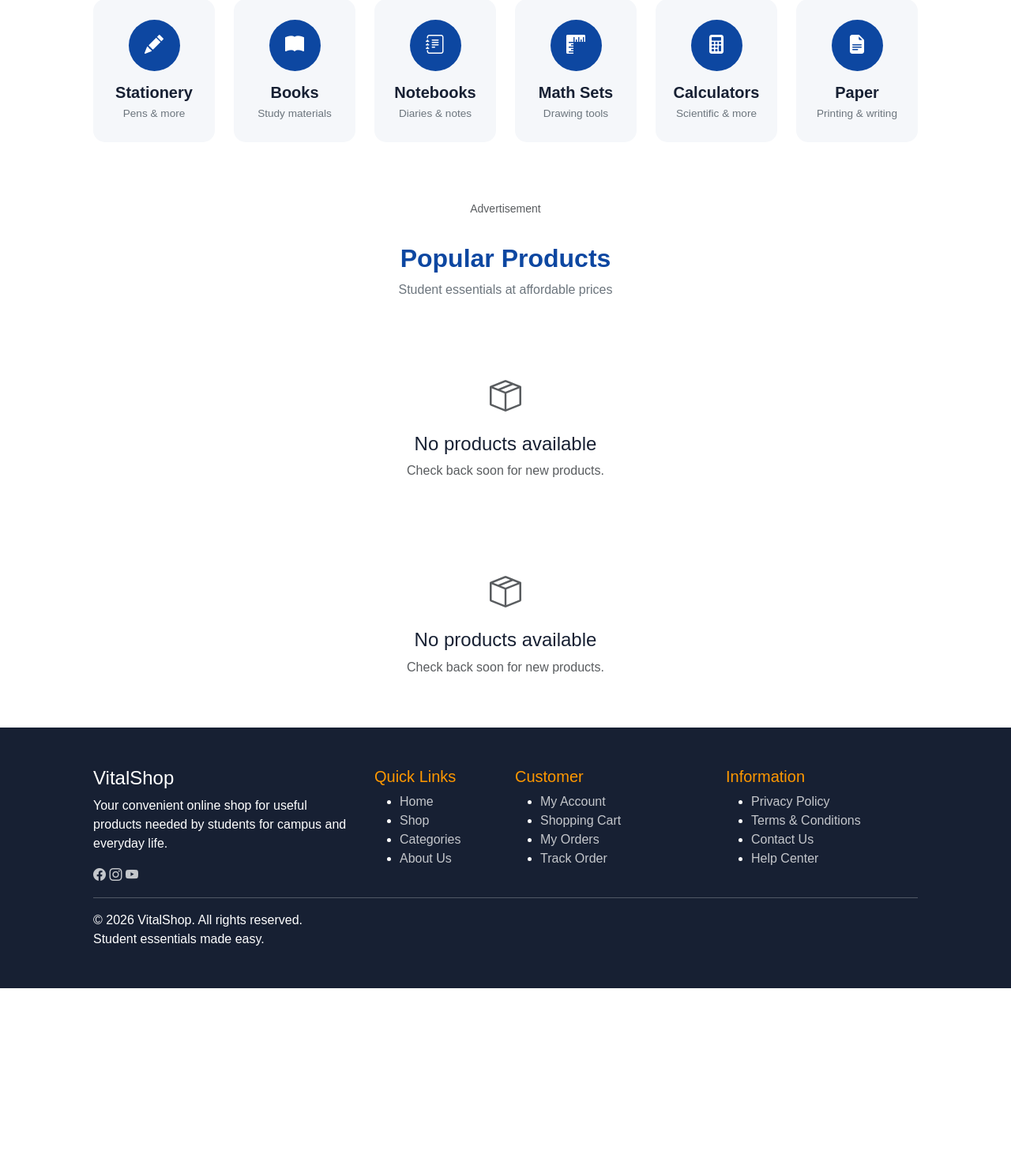
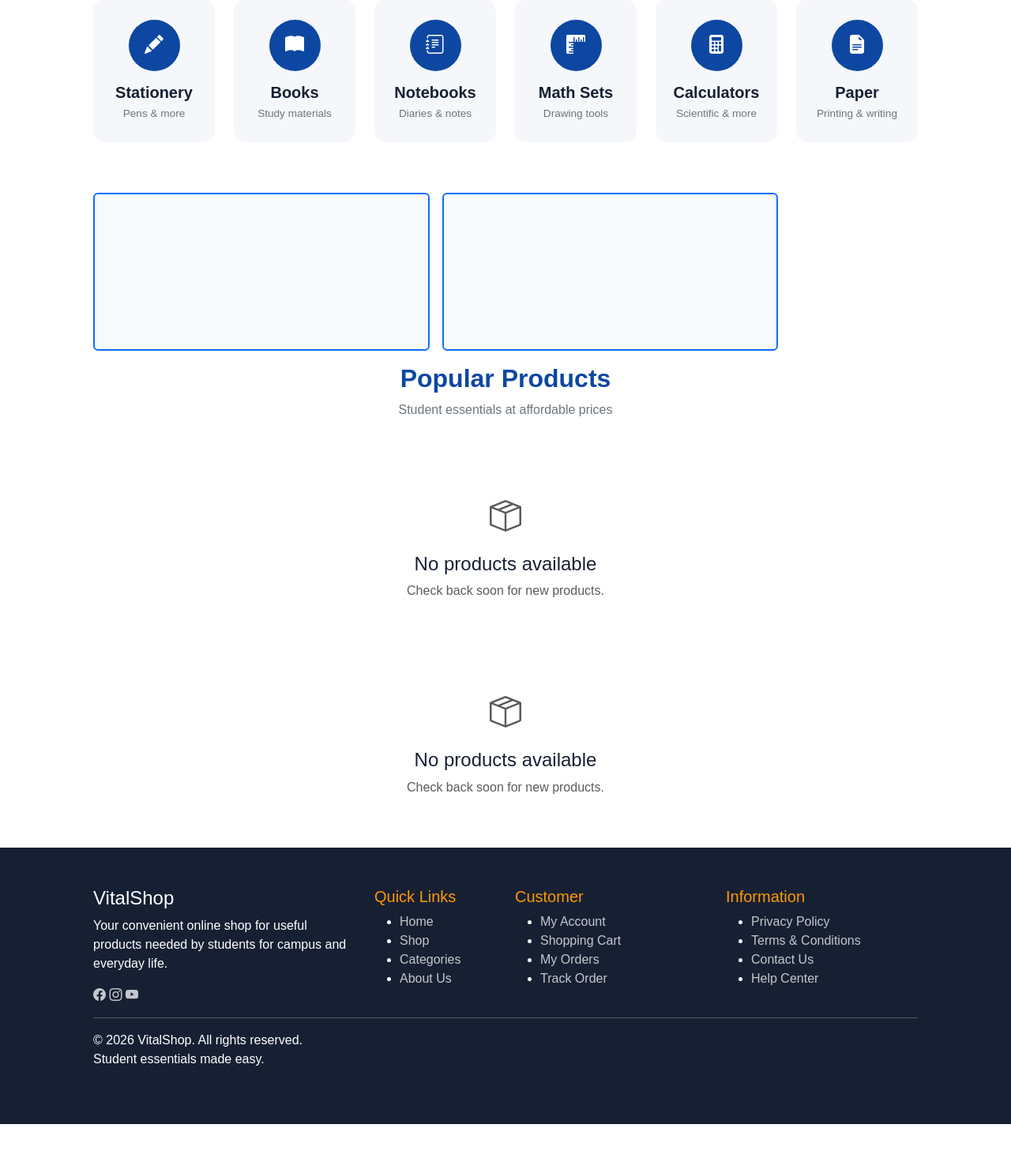
Before and after one commit to NzayisengaVital/VitalShop, a Django app: page / in a window 1280 px wide. Shown: the part 929-2400 px from the top of the page at 79% size. Before the commit the page ends 2180 px from the top, so only its background shows below. Run offline with Django 5.2, Linux system fonts and the light colour scheme; data that the repository does not hold is empty; some libraries are stand-ins or nearby versions.

Commit message:
Add side by side AdSense and Adsterra ads

```diff
--- a/buy/templates/home.html
+++ b/buy/templates/home.html
@@ -352,7 +352,67 @@
 
         <!-- VITALSHOP AD -->
 
-        <section class="py-4">
+
+        <!-- VITALSHOP ADVERTISEMENTS -->
+
+        <section class="py-3">
+
+            <div class="container px-4 px-lg-5">
+
+                <div class="row g-3">
+
+                    <!-- =====================
+                 ADSENSE - LEFT
+            ====================== -->
+
+                    <div class="col-5 col-md-5">
+
+                        <div class="border border-2 border-primary rounded
+                            bg-light d-flex align-items-center
+                            justify-content-center overflow-hidden" style="height: 200px;">
+
+                            <!-- Google AdSense -->
+
+                            <ins class="adsbygoogle" style="display:block" data-ad-client="ca-pub-9976796127860345"
+                                data-ad-slot="6161108842" data-ad-format="auto" data-full-width-responsive="true">
+                            </ins>
+
+                            <script>
+                                (adsbygoogle = window.adsbygoogle || []).push({});
+                            </script>
+
+                        </div>
+
+                    </div>
+
+
+                    <!-- =====================
+                 ADSTERRA - RIGHT
+            ====================== -->
+
+                    <div class="col-5 col-md-5">
+
+                        <div class="border border-2 border-primary rounded
+                            bg-light d-flex align-items-center
+                            justify-content-center overflow-hidden" style="height: 200px;">
+
+                            <!-- Adsterra Banner -->
+
+                            <script
+                                src="https://pl31106719.profitableratecpmnetwork.com/85/8d/9a/858d9a8b92ec9ddf2ca84816888a3576.js"></script>
+
+                        </div>
+
+                    </div>
+
+                </div>
+
+            </div>
+
+        </section>
+
+
+        <!-- <section class="py-4">
 
             <div class="container px-4 px-lg-5">
 
@@ -369,7 +429,7 @@
 
             </div>
 
-        </section>
+        </section> -->
 
         <div class="section-title">
             <h2>Popular Products</h2>
@@ -488,6 +548,7 @@
         </div>
 
         {% endfor %}
+
         <!-- Footer-->
         <footer class="vital-footer">
 
@@ -675,6 +736,16 @@
 
             </div>
 
+            <div style="text-align: center; margin: 20px 0;">
+
+                <!-- Paste the exact Adsterra banner code here -->
+                <script
+                    src="https://pl31106719.profitableratecpmnetwork.com/85/8d/9a/858d9a8b92ec9ddf2ca84816888a3576.js"></script>
+
+
+
+            </div>
+
         </footer>
         <script>
 
```
